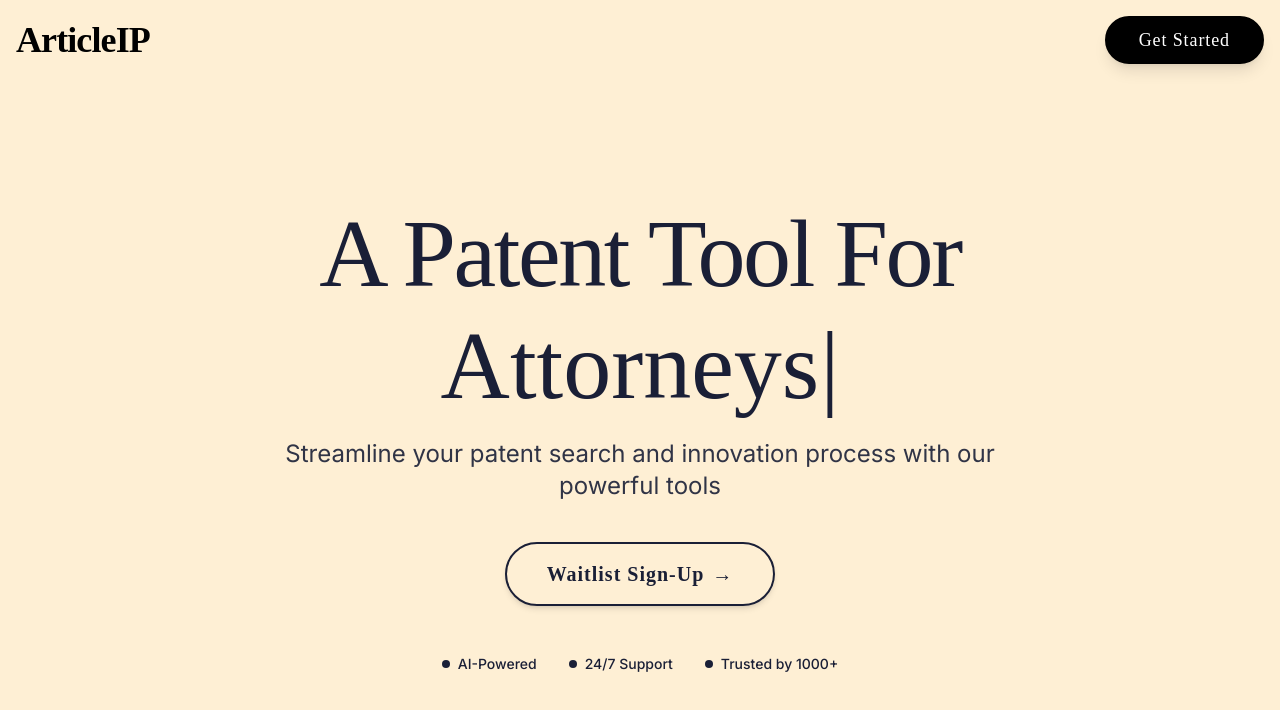
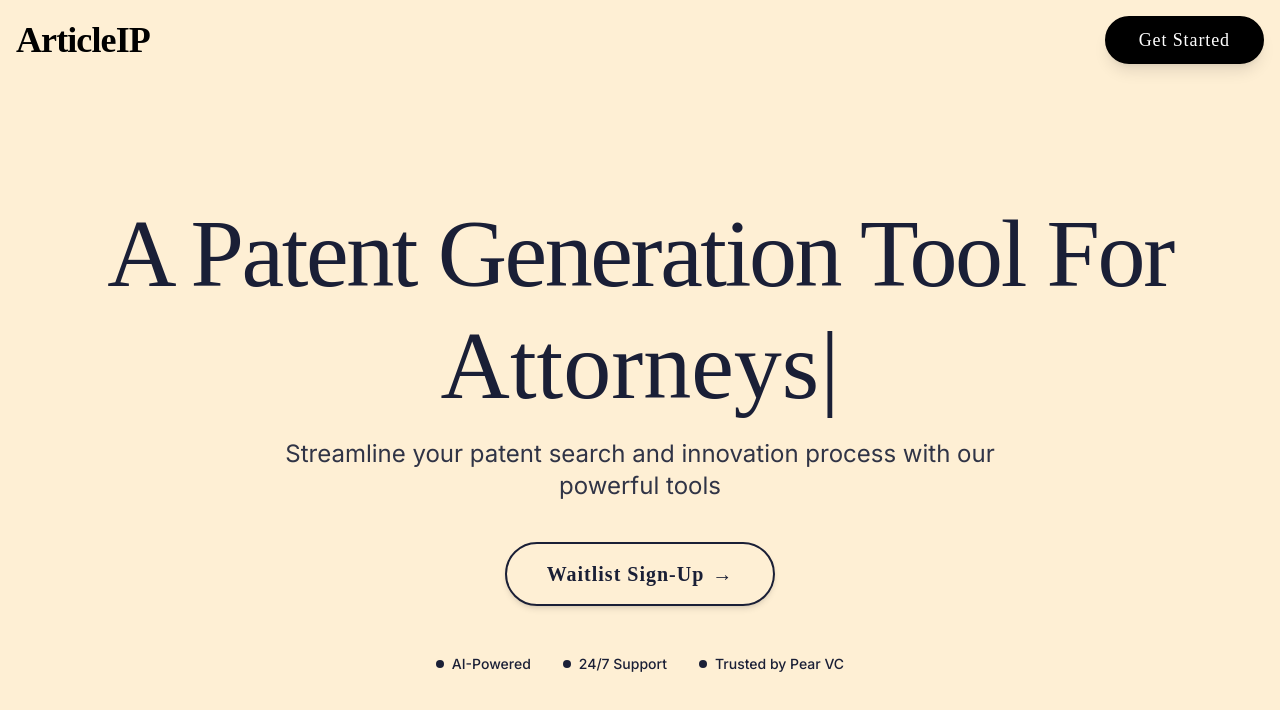
Before and after one commit to MarcPashin/ArticleIP, a Next.js app: page / in a window 1280 px wide. Shown: the top 710 px of the page. Built offline with nearby package versions, Linux system fonts and the light colour scheme.

Commit message:
Update landing-hero.tsx
Adding Link

```diff
--- a/components/landing-hero.tsx
+++ b/components/landing-hero.tsx
@@ -4,6 +4,7 @@ import { ChevronDoubleDownIcon } from '@heroicons/react/outline';
 import TypewriterComponent from "typewriter-effect";
 import { Button } from "./ui/button";
 import { motion } from "framer-motion";
+import Link from 'next/link';
 
 export const LandingHero = () => {
     const scrollDown = () => {
@@ -27,7 +28,7 @@ export const LandingHero = () => {
                         animate={{ opacity: 1, y: 0 }}
                         className="text-5xl sm:text-6xl md:text-7xl lg:text-8xl font-serif leading-none tracking-tight text-[#1a1f36]" /* Added leading-none */
                     >
-                        A Patent Tool For
+                        A Patent Generation Tool For
                     </motion.h1>
 
                     <div className="relative h-24 flex items-center justify-center"> {/* Reduced height from 32 to 24 */}
@@ -76,6 +77,8 @@ export const LandingHero = () => {
                 >
 
 
+
+                <Link href="https://ezc76sua2m5.typeform.com/to/qUFqcb1G" passHref>
                     <Button
                         variant="articleip"
                         size="articleip"
@@ -84,6 +87,7 @@ export const LandingHero = () => {
                         Waitlist Sign-Up
                         <span className="ml-2 group-hover:translate-x-1 transition-transform duration-300">→</span>
                     </Button>
+                </Link>
                 </motion.div>
 
                 {/* Features list */}
@@ -93,7 +97,7 @@ export const LandingHero = () => {
                     transition={{ delay: 0.6 }}
                     className="flex justify-center gap-8 pt-6" /* Reduced pt from 12 to 6 */
                 >
-                    {['AI-Powered', '24/7 Support', 'Trusted by 1000+'].map((feature, index) => (
+                    {['AI-Powered', '24/7 Support', 'Trusted by Pear VC'].map((feature, index) => (
                         <div key={index} className="flex items-center gap-2">
                             <div className="w-2 h-2 rounded-full bg-[#1a1f36]" />
                             <span className="text-sm font-medium text-[#1a1f36]">{feature}</span>
```
